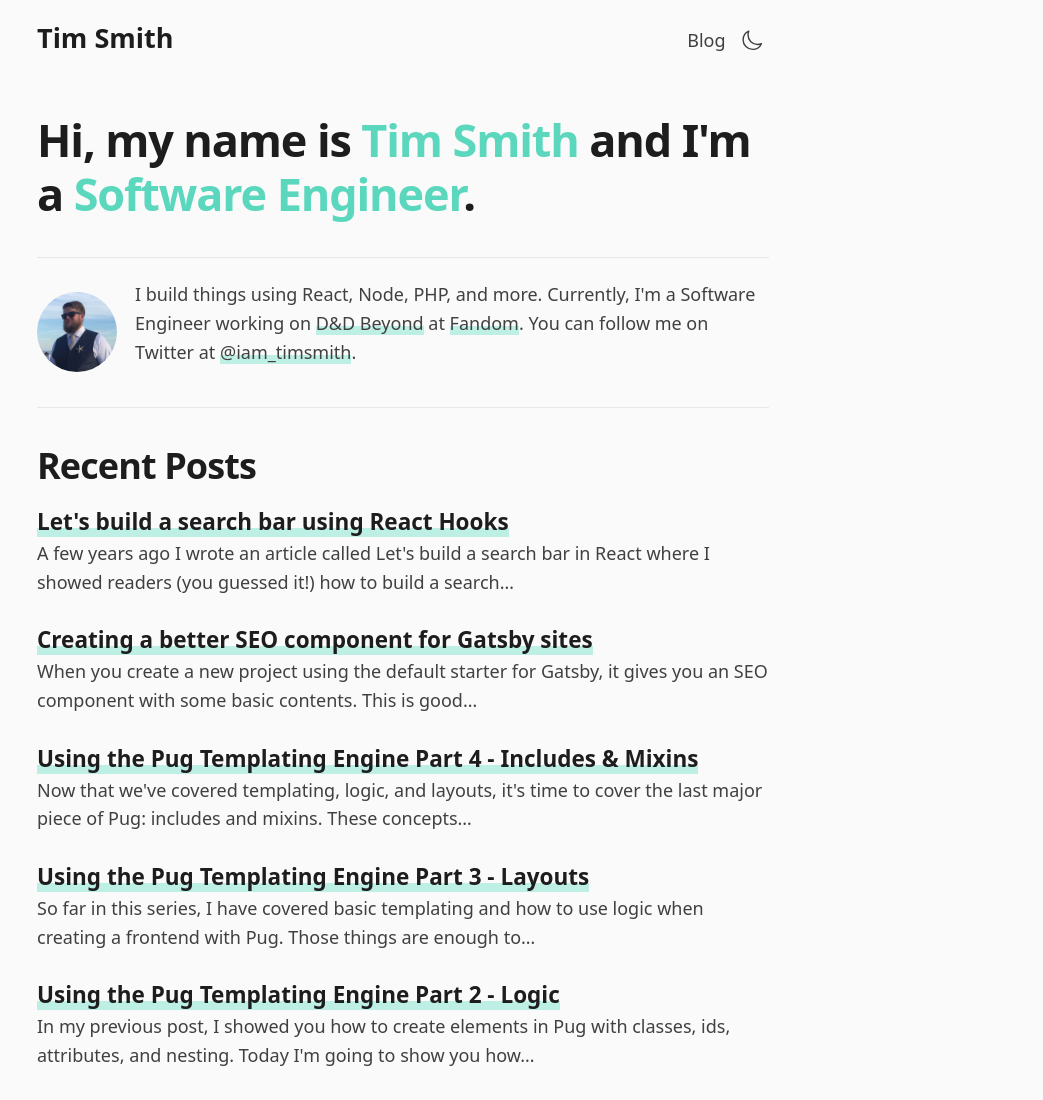
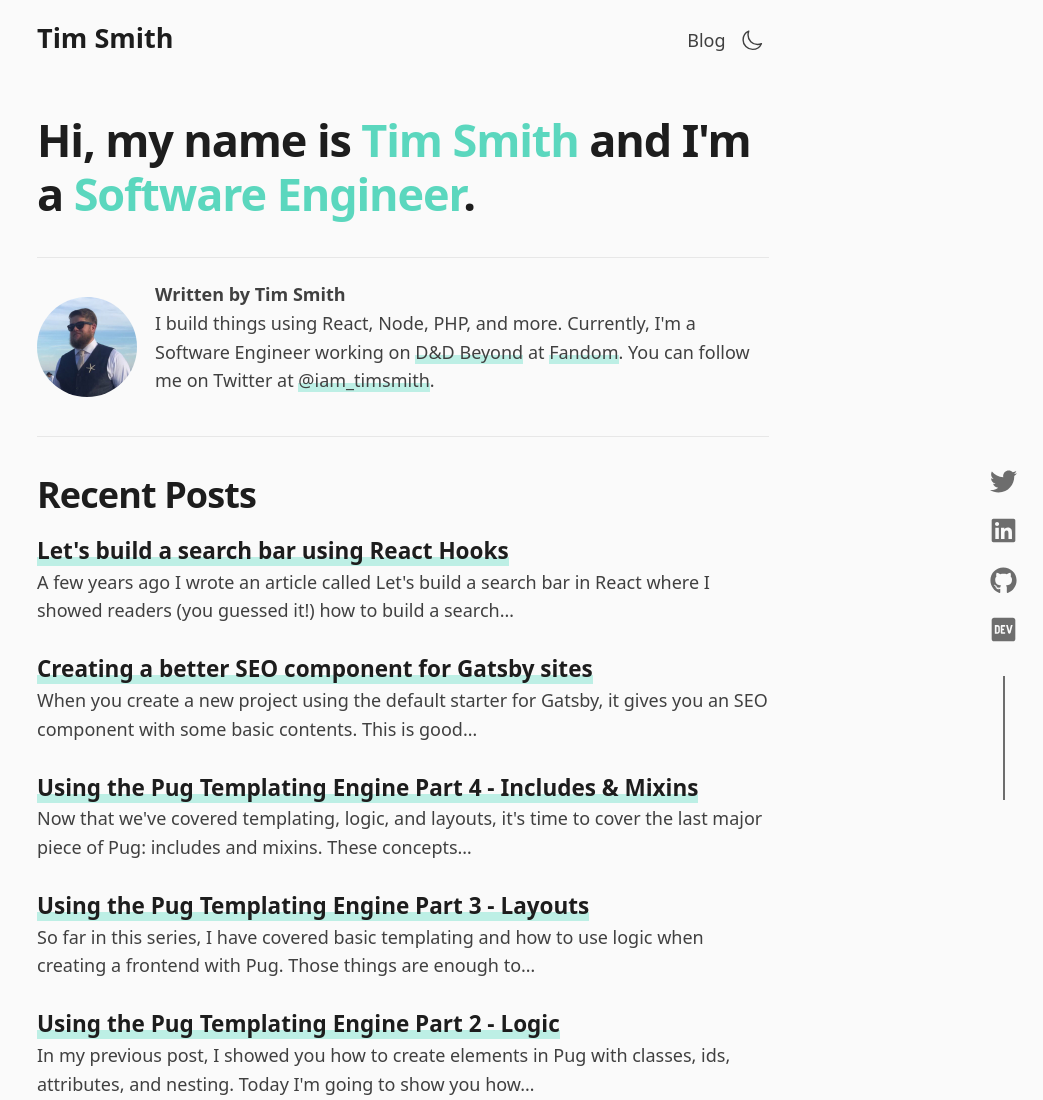
Before and after one commit to iamtimsmith/portfolio-2021, a Gatsby site: page / in a window 1280 px wide. Shown: the top 1100 px of the page, without its empty margins (237-1280 px from the left). Built offline with nearby package versions, Linux system fonts and the light colour scheme; Gatsby itself is replaced by a stand-in of ours; some packages are replaced by stand-ins of ours.

Commit message:
Added sharing and socials.

```diff
--- a/gatsby-config.js
+++ b/gatsby-config.js
@@ -1,8 +1,21 @@
+require('dotenv').config({
+  path: `.env`,
+});
+
 const siteMetadata = {
   title: `Tim Smith`,
-  description: `Kick off your next, great Gatsby project with this default starter. This barebones starter ships with the main Gatsby configuration files you might need.`,
-  author: `@iam_timsmith`,
-  authorDescription: `I'm a guy with stuff and things.`,
+  author: {
+    name: `Tim Smith`,
+    twitter: `@iam_timsmith`,
+    description: `I build things using React, Node, PHP, and more. Currently, I'm a Software Engineer working on <a href='https://www.dndbeyond.com' target='_blank'>D&D Beyond</a> at <a href='https://www.fandom.com' target='_blank'>Fandom</a>. You can follow me on Twitter at <a href='https://www.twitter.com/iam_timsmith' target='_blank'>@iam_timsmith</a>.`,
+    image: `${__dirname}/src/images/timsmith.jpg`,
+  },
+	socials: [
+		{name: `Twitter`, url: `https://www.twitter.com/iam_timsmith`},
+		{name: `LinkedIn`, url: `https://www.linkedin.com/in/tim-smith-1a651aa0`},
+		{name: `Github`, url: `https://github.com/iamtimsmith`},
+		{name: `Dev`, url: `https://dev.to/iam_timsmith`}
+	]
 };
 
 module.exports = {
@@ -68,7 +81,7 @@ module.exports = {
         fieldName: 'github',
         url: 'https://api.github.com/graphql',
         headers: {
-          Authorization: `bearer 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`,
+          Authorization: `bearer ${process.env.GITHUB_TOKEN}`,
         },
         fetchOptions: {},
       },
--- a/src/components/bio.jsx
+++ b/src/components/bio.jsx
@@ -3,42 +3,44 @@ import PropTypes from 'prop-types';
 import {graphql, useStaticQuery} from 'gatsby';
 import {getImage, GatsbyImage} from 'gatsby-plugin-image';
 
-const Bio = ({author = false}) => {
-  const {avatar} = useStaticQuery(graphql`
-    query BioQuery {
-      avatar: file(name: {eq: "timsmith"}) {
+const Bio = ({showAuthor = false}) => {
+  const {image, site} = useStaticQuery(graphql`
+    {
+      image: file(name: {eq: "timsmith"}) {
         childImageSharp {
-          gatsbyImageData(width: 80, height: 80)
+          gatsbyImageData(width: 100)
+        }
+      }
+      site {
+        siteMetadata {
+          author {
+            name
+            twitter
+            description
+          }
         }
       }
     }
   `);
 
   return (
-    <section className='bio' style={{marginTop: author ? 30 : 0}}>
+    <section className='bio' style={{marginTop: showAuthor ? 30 : 0}}>
       <GatsbyImage
-        image={getImage(avatar)}
-        alt='Tim Smith'
+        image={getImage(image)}
+        alt={site.siteMetadata.author.name}
         className='bio__image'
       />
       <div className='bio__content'>
-        {author && <p className='bio__author'>Written by Tim Smith</p>}
-        <p>
-          I build things using React, Node, PHP, and more. Currently, I'm a
-          Software Engineer working on{' '}
-          <a href='https://www.dndbeyond.com' target='_blank'>
-            D&D Beyond
-          </a>{' '}
-          at{' '}
-          <a href='https://www.fandom.com' target='_blank'>
-            Fandom
-          </a>
-          . You can follow me on Twitter at{' '}
-          <a href='https://www.twitter.com/iam_timsmith' target='_blank'>
-            @iam_timsmith
-          </a>
-          .
-        </p>
+        {site.siteMetadata.author && (
+          <p className='bio__author'>
+            Written by {site.siteMetadata.author.name}
+          </p>
+        )}
+        <p
+          dangerouslySetInnerHTML={{
+            __html: site.siteMetadata.author.description,
+          }}
+        ></p>
       </div>
     </section>
   );
--- a/src/components/layout.jsx
+++ b/src/components/layout.jsx
@@ -8,16 +8,23 @@ import Bio from './bio';
 import Gif from './gif';
 import Seo from './seo';
 import Tags from './tags';
+import Socials from './socials';
 import PostFooter from './post-footer';
 import 'prismjs/themes/prism.css';
 import '../scss/style.scss';
 
 const Layout = ({children, pageContext}) => {
-  const data = useStaticQuery(graphql`
+  const {site} = useStaticQuery(graphql`
     query SiteTitleQuery {
       site {
         siteMetadata {
           title
+          author {
+            name
+            twitter
+            description
+            image
+          }
         }
       }
     }
@@ -26,18 +33,22 @@ const Layout = ({children, pageContext}) => {
   return (
     <MDXProvider components={{Gif, Bio, Seo, Tags}}>
       <div className='container'>
-        <Header siteTitle={data.site.siteMetadata?.title || `Title`} />
+        <Header siteTitle={site.siteMetadata?.title || `Title`} />
         <main>
           {typeof pageContext !== `undefined` && (
             <h1>{pageContext.frontmatter.title}</h1>
           )}
           {children}
+					<Socials/>
           {/* Blog Footer */}
           {typeof pageContext !== `undefined` && (
-            <PostFooter data={pageContext.frontmatter} />
+            <PostFooter
+              data={pageContext.frontmatter}
+              author={site.siteMetadata.author}
+            />
           )}
         </main>
-        <Footer siteTitle={data.site.siteMetadata.title} />
+        <Footer siteTitle={site.siteMetadata.title} />
       </div>
     </MDXProvider>
   );
--- a/src/components/post-footer.jsx
+++ b/src/components/post-footer.jsx
@@ -12,7 +12,7 @@ const PostFooter = ({data}) => {
       {data.tags && (
         <>
           <Tags tags={data.tags} />
-          <Bio author />
+          <Bio showAuthor />
           <Sharing title={data.title} />
         </>
       )}
--- a/src/components/seo.jsx
+++ b/src/components/seo.jsx
@@ -14,7 +14,9 @@ function Seo({description, lang, meta, title}) {
           siteMetadata {
             title
             description
-            author
+            author {
+              twitter
+            }
           }
         }
       }
@@ -62,7 +64,7 @@ function Seo({description, lang, meta, title}) {
         },
         {
           name: `twitter:creator`,
-          content: site.siteMetadata?.author || ``,
+          content: site.siteMetadata?.author.twitter || ``,
         },
         {
           name: `twitter:title`,
--- a/src/components/sharing.jsx
+++ b/src/components/sharing.jsx
@@ -63,7 +63,7 @@ const Sharing = ({title}) => {
           href={site.href}
           target='_blank'
           title={`Share to ${site.name}`}
-          ariaLabel={`Share to ${site.name}`}
+          aria-label={`Share to ${site.name}`}
           key={site.name}
         >
           {site.icon}
--- /dev/null
+++ b/src/components/socials.jsx
@@ -0,0 +1,51 @@
+import React, {useEffect, useState} from 'react';
+import {graphql, useStaticQuery} from 'gatsby';
+import {FaTwitter, FaGithub, FaLinkedin, FaDev} from 'react-icons/fa';
+
+const Socials = () => {
+	const [show, setShow] = useState(false);
+	const {site: {siteMetadata: {socials}}} = useStaticQuery(graphql`
+		{
+			site {
+				siteMetadata {
+					socials {
+						name
+						url
+					}
+				}
+			}
+		}
+	`);
+
+	const getIcon = (site) => {
+		switch(site) {
+			case 'twitter': return <FaTwitter/>;
+			case 'linkedin': return <FaLinkedin/>;
+			case 'github': return <FaGithub/>;
+			case 'dev': return <FaDev/>;
+		}
+	}
+
+	const handleShow = () => setShow(window.scrollY > 1000);
+	const handleClick = () => window[`scrollTo`]({ top: 0, behavior: `smooth` });
+
+	useEffect(() => {
+		document.addEventListener(`scroll`, handleShow);
+		return () => document.removeEventListener(`scroll`, handleShow);
+	}, [])
+
+	return (
+		<aside className='socials'>
+			<nav className='socials__nav'>
+				<button className={show ? `show` : ``} onClick={() => handleClick()}>&uarr;</button>
+				{socials.map(social => (
+					<a href={social.url} target='_blank' rel='noopener nofollow'>
+						{getIcon(social.name.toLowerCase())}
+					</a>
+				))}
+			</nav>
+		</aside>
+	);
+}
+
+export default Socials;
--- a/src/scss/_pagination.scss
+++ b/src/scss/_pagination.scss
@@ -9,6 +9,6 @@
 	}
 
 	span {
-		color: var(--color-bg);
+		visibility: hidden;
 	}
 }
--- a/src/scss/_sharing.scss
+++ b/src/scss/_sharing.scss
@@ -20,6 +20,7 @@ $icon: #fafafa;
 	@include mq($tablet) {
 		top: 0;
 		left: -65px;
+		bottom: 0;
 		right: auto;
 		flex-direction: column;
 	}
--- /dev/null
+++ b/src/scss/_socials.scss
@@ -0,0 +1,49 @@
+.socials {
+	position: fixed;
+	bottom: 0;
+	right: 0;
+	height: 50%;
+	min-height: 300px;
+	width: 80px;
+
+	&:after {
+		content: '';
+		position: absolute;
+		top: 0;
+		bottom: 0;
+		left: 40px;
+		width: 2px;
+		background: var(--color-mid);
+		z-index: -1;
+	}
+
+	&__nav {
+		display: flex;
+		flex-direction: column;
+		justify-content: center;
+		align-items: center;
+		background: var(--color-bg);
+		padding: var(--spacing-4) var(--spacing-0);
+		transition: background 0.3s;
+
+		button, a {
+			font-size: var(--font-size-xl);
+			background: none;
+			border: none;
+			margin: var(--spacing-1) var(--spacing-4);
+			color: var(--color-mid);
+			cursor: pointer;
+			transition: color 0.3s;
+
+			&:hover {
+				color: var(--color-dark);
+			}
+		}
+		button {
+			visibility: hidden;
+			&.show {
+				visibility: visible;
+			}
+		}
+	}
+}
--- a/src/scss/style.scss
+++ b/src/scss/style.scss
@@ -13,3 +13,4 @@
 @import './pagination';
 @import './tags';
 @import './sharing';
+@import './socials';
```
